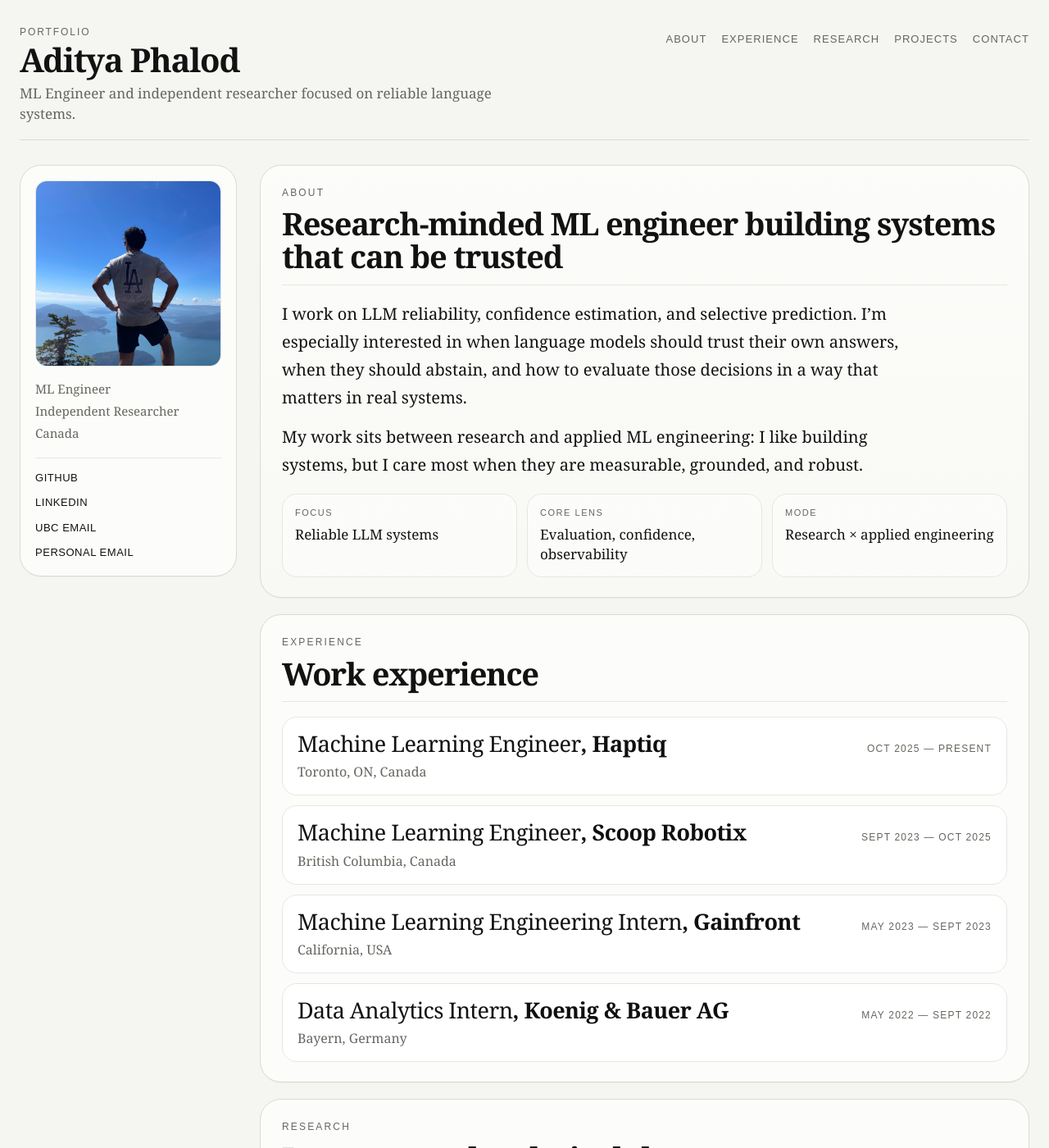
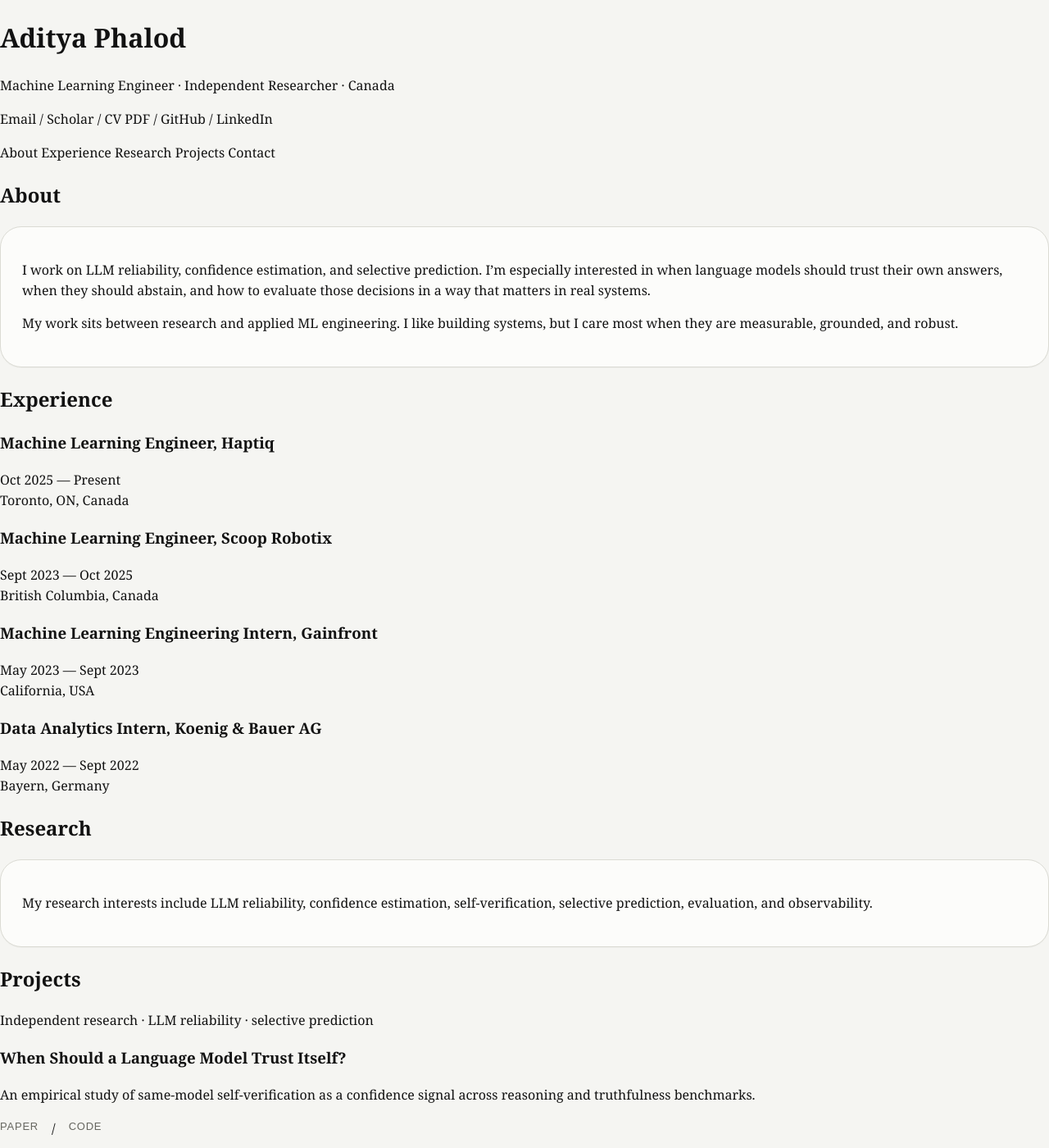
Before and after one commit to phalod-aditya/phalod-aditya.github.io, a Jekyll site: the page docs/index.html, which Jekyll copies as it is, in a window 1280 px wide and 1400 px high. Shown: the whole window at 82% size. Built offline with Jekyll 4.4.1, drawn with Linux system fonts in a browser that asks for light colours; some of the changed text lies outside the part shown.

Commit message:
Refactor index.html structure and content

```diff
--- a/docs/index.html
+++ b/docs/index.html
@@ -11,17 +11,27 @@
     <link rel="stylesheet" href="./styles.css" />
   </head>
   <body>
-    <div class="site-shell">
-      <header class="topbar">
-        <div class="brand-block">
-          <div class="eyebrow">Portfolio</div>
+    <div class="page">
+      <header class="site-header">
         <h1>Aditya Phalod</h1>
-          <p class="brand-subtitle">
-            ML Engineer and independent researcher focused on reliable language systems.
+
+        <p class="subhead">
+          Machine Learning Engineer · Independent Researcher · Canada
         </p>
-        </div>
 
-        <nav class="nav">
+        <p class="header-links">
+          <a href="mailto:adityaphalod@gmail.com">Email</a>
+          <span>/</span>
+          <a href="https://scholar.google.com/" target="_blank" rel="noreferrer">Scholar</a>
+          <span>/</span>
+          <a href="./files/cv.pdf" target="_blank" rel="noreferrer">CV PDF</a>
+          <span>/</span>
+          <a href="https://github.com/phalod-aditya" target="_blank" rel="noreferrer">GitHub</a>
+          <span>/</span>
+          <a href="https://www.linkedin.com/in/aditya-phalod-02a84919a/" target="_blank" rel="noreferrer">LinkedIn</a>
+        </p>
+
+        <nav class="top-nav">
           <a href="#about">About</a>
           <a href="#experience">Experience</a>
           <a href="#research">Research</a>
@@ -30,134 +40,88 @@
         </nav>
       </header>
 
-      <main class="layout">
-        <aside class="sidebar-card">
-          <img src="./images/profile-pic.jpg" alt="Profile photo" class="profile-image" />
-
-          <div class="sidebar-meta">
-            <div>ML Engineer</div>
-            <div>Independent Researcher</div>
-            <div>Canada</div>
+      <main class="main">
+        <section id="about" class="section">
+          <div class="section-heading">
+            <h2>About</h2>
           </div>
 
-          <div class="sidebar-links">
-            <a href="https://github.com/phalod-aditya" target="_blank" rel="noreferrer">GitHub</a>
-            <a href="https://www.linkedin.com/in/aditya-phalod-02a84919a/" target="_blank" rel="noreferrer">LinkedIn</a>
-            <a href="mailto:aphalod@student.ubc.ca">UBC Email</a>
-            <a href="mailto:adityaphalod@gmail.com">Personal Email</a>
-          </div>
-        </aside>
-
-        <section class="content">
-          <section id="about" class="section-card hero-card">
-            <div class="section-head">
-              <div class="section-kicker">About</div>
-              <h2 class="section-title">Research-minded ML engineer building systems that can be trusted</h2>
-            </div>
-
-            <div class="section-body">
-              <div class="body-copy">
+          <div class="section-card">
             <p>
               I work on LLM reliability, confidence estimation, and selective prediction.
               I’m especially interested in when language models should trust their own
-                  answers, when they should abstain, and how to evaluate those decisions in
-                  a way that matters in real systems.
+              answers, when they should abstain, and how to evaluate those decisions in a
+              way that matters in real systems.
             </p>
+
             <p>
-                  My work sits between research and applied ML engineering: I like building
+              My work sits between research and applied ML engineering. I like building
               systems, but I care most when they are measurable, grounded, and robust.
             </p>
           </div>
+        </section>
 
-              <div class="about-highlights">
-                <div class="mini-card">
-                  <div class="mini-label">Focus</div>
-                  <div class="mini-text">Reliable LLM systems</div>
+        <section id="experience" class="section">
+          <div class="section-heading">
+            <h2>Experience</h2>
           </div>
-                <div class="mini-card">
-                  <div class="mini-label">Core lens</div>
-                  <div class="mini-text">Evaluation, confidence, observability</div>
+
+          <div class="stack">
+            <article class="entry-card">
+              <div class="entry-top">
+                <h3>Machine Learning Engineer, <span>Haptiq</span></h3>
+                <div class="meta">Oct 2025 — Present</div>
               </div>
-                <div class="mini-card">
-                  <div class="mini-label">Mode</div>
-                  <div class="mini-text">Research × applied engineering</div>
+              <div class="submeta">Toronto, ON, Canada</div>
+            </article>
+
+            <article class="entry-card">
+              <div class="entry-top">
+                <h3>Machine Learning Engineer, <span>Scoop Robotix</span></h3>
+                <div class="meta">Sept 2023 — Oct 2025</div>
               </div>
+              <div class="submeta">British Columbia, Canada</div>
+            </article>
+
+            <article class="entry-card">
+              <div class="entry-top">
+                <h3>Machine Learning Engineering Intern, <span>Gainfront</span></h3>
+                <div class="meta">May 2023 — Sept 2023</div>
               </div>
+              <div class="submeta">California, USA</div>
+            </article>
+
+            <article class="entry-card">
+              <div class="entry-top">
+                <h3>Data Analytics Intern, <span>Koenig &amp; Bauer AG</span></h3>
+                <div class="meta">May 2022 — Sept 2022</div>
+              </div>
+              <div class="submeta">Bayern, Germany</div>
+            </article>
           </div>
         </section>
 
-          <section id="experience" class="section-card">
-            <div class="section-head">
-              <div class="section-kicker">Experience</div>
-              <h2 class="section-title">Work experience</h2>
+        <section id="research" class="section">
+          <div class="section-heading">
+            <h2>Research</h2>
           </div>
 
-            <div class="section-body">
-              <div class="experience-list">
-                <article class="experience-card">
-                  <div class="experience-top">
-                    <h3><span class="role">Machine Learning Engineer</span>, <span class="company">Haptiq</span></h3>
-                    <div class="date">Oct 2025 — Present</div>
-                  </div>
-                  <div class="location">Toronto, ON, Canada</div>
-                </article>
-
-                <article class="experience-card">
-                  <div class="experience-top">
-                    <h3><span class="role">Machine Learning Engineer</span>, <span class="company">Scoop Robotix</span></h3>
-                    <div class="date">Sept 2023 — Oct 2025</div>
-                  </div>
-                  <div class="location">British Columbia, Canada</div>
-                </article>
-
-                <article class="experience-card">
-                  <div class="experience-top">
-                    <h3><span class="role">Machine Learning Engineering Intern</span>, <span class="company">Gainfront</span></h3>
-                    <div class="date">May 2023 — Sept 2023</div>
-                  </div>
-                  <div class="location">California, USA</div>
-                </article>
-
-                <article class="experience-card">
-                  <div class="experience-top">
-                    <h3><span class="role">Data Analytics Intern</span>, <span class="company">Koenig &amp; Bauer AG</span></h3>
-                    <div class="date">May 2022 — Sept 2022</div>
-                  </div>
-                  <div class="location">Bayern, Germany</div>
-                </article>
-              </div>
+          <div class="section-card">
+            <p class="research-summary">
+              My research interests include LLM reliability, confidence estimation,
+              self-verification, selective prediction, evaluation, and observability.
+            </p>
           </div>
         </section>
 
-          <section id="research" class="section-card">
-            <div class="section-head">
-              <div class="section-kicker">Research</div>
-              <h2 class="section-title">Interests and technical themes</h2>
+        <section id="projects" class="section">
+          <div class="section-heading">
+            <h2>Projects</h2>
           </div>
 
-            <div class="section-body">
-              <div class="tag-grid">
-                <span>LLM reliability</span>
-                <span>Confidence estimation</span>
-                <span>Self-verification</span>
-                <span>Selective prediction</span>
-                <span>Evaluation</span>
-                <span>Observability</span>
-                <span>Risk–coverage</span>
-                <span>Research-driven ML systems</span>
-              </div>
-            </div>
-          </section>
-
-          <section id="projects" class="section-card">
-            <div class="section-head">
-              <div class="section-kicker">Projects</div>
-              <h2 class="section-title">Selected work</h2>
-            </div>
-
-            <div class="section-body">
-              <article class="project-card">
-                <div class="project-meta">
+          <div class="stack">
+            <article class="entry-card">
+              <div class="project-kicker">
                 Independent research · LLM reliability · selective prediction
               </div>
               <h3>When Should a Language Model Trust Itself?</h3>
@@ -165,32 +129,31 @@
                 An empirical study of same-model self-verification as a confidence signal
                 across reasoning and truthfulness benchmarks.
               </p>
-                <div class="project-links">
-                  <a href="https://github.com/phalod-aditya/slm-confidence-signals/blob/main/paper.pdf">Paper</a>
-                  <a href="https://github.com/phalod-aditya/slm-confidence-signals">Code</a>
-                </div>
+              <p class="project-links">
+                <a href="https://github.com/phalod-aditya/slm-confidence-signals/blob/main/paper.pdf" target="_blank" rel="noreferrer">Paper</a>
+                <span>/</span>
+                <a href="https://github.com/phalod-aditya/slm-confidence-signals" target="_blank" rel="noreferrer">Code</a>
+              </p>
             </article>
           </div>
         </section>
 
-          <section id="contact" class="section-card section-end">
-            <div class="section-head">
-              <div class="section-kicker">Contact</div>
-              <h2 class="section-title">Let’s connect</h2>
+        <section id="contact" class="section">
+          <div class="section-heading">
+            <h2>Contact</h2>
           </div>
 
-            <div class="section-body">
-              <p class="contact-copy">
+          <div class="section-card">
+            <p>
               Best way to reach me is by email. I’m always open to conversations around
               ML systems, reliability, research collaboration, and thoughtful product work.
             </p>
-              <a class="contact-link" href="mailto:adityaphalod@gmail.com">adityaphalod@gmail.com</a>
+            <p class="contact-line">
+              <a href="mailto:adityaphalod@gmail.com">adityaphalod@gmail.com</a>
+            </p>
           </div>
-          </section>
         </section>
       </main>
     </div>
-
-    <script src="./script.js"></script>
   </body>
 </html>
```
Lines whose indentation alone changed are shown as unchanged.
